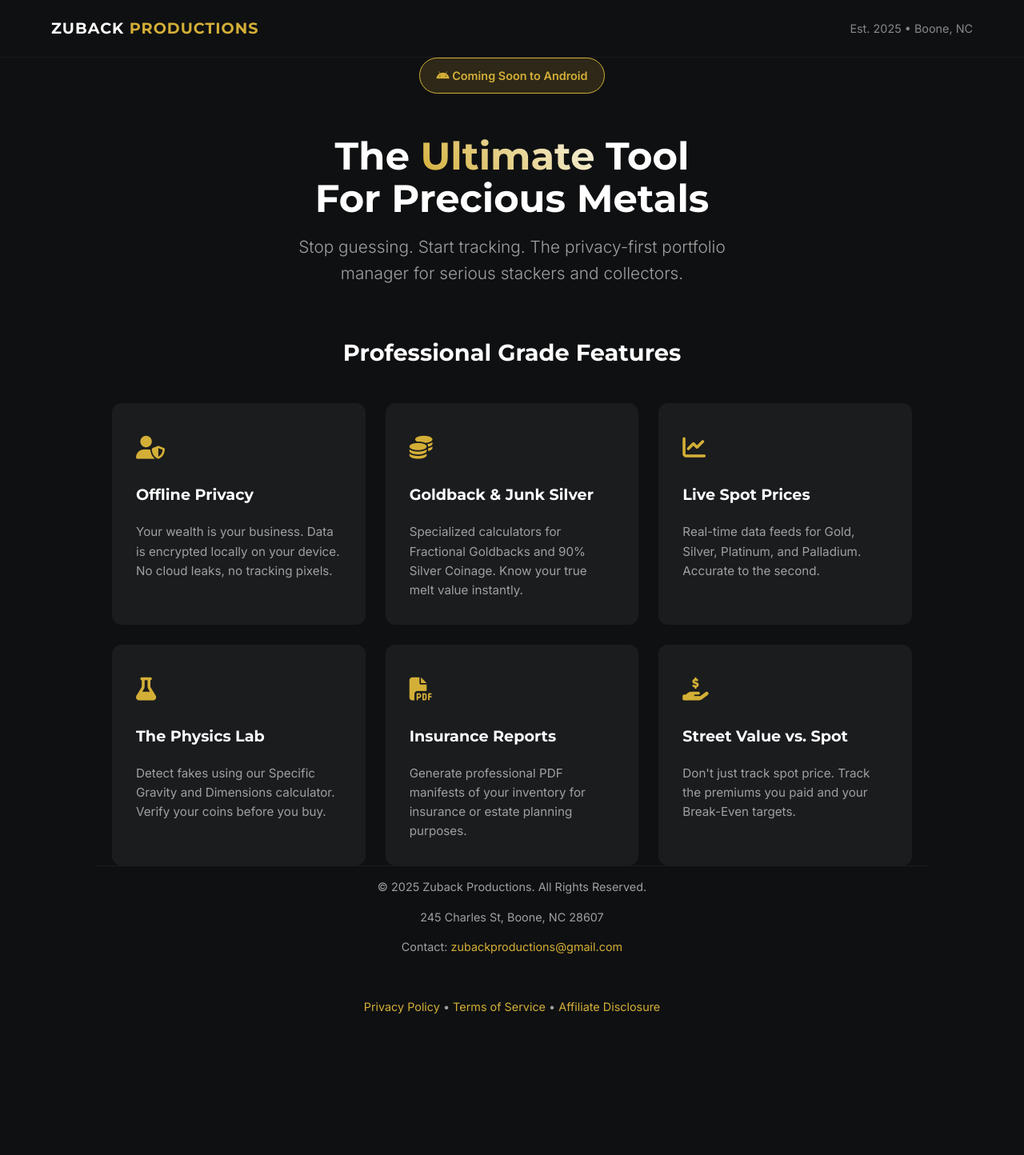
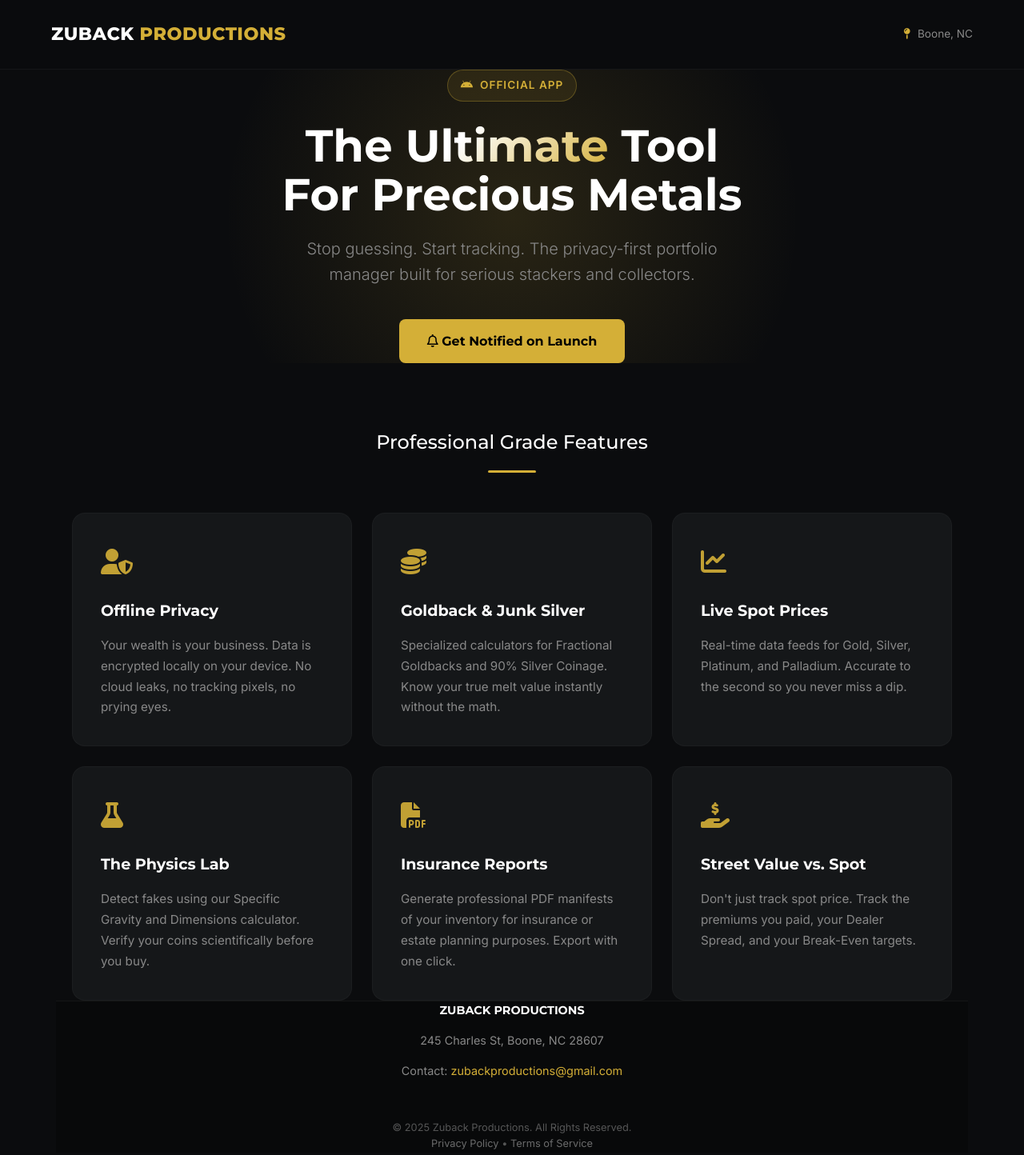
Before and after one commit to Zuback/zubackproductions.github.io, a plain HTML site: page index.html in a window 1280 px wide. Shown: the whole page at 80% size. Before the commit the page ends 1284 px from the top, so only its background shows below. Drawn offline with Linux system fonts and the light colour scheme.

Commit message:
Final website update

```diff
--- a/index.html
+++ b/index.html
@@ -14,11 +14,11 @@
     <style>
         :root {
             --gold: #D4AF37;
-            --gold-light: #F4C430;
-            --dark: #0f1012;
-            --card-bg: #1A1C1E;
+            --gold-glow: rgba(212, 175, 55, 0.15);
+            --dark: #0b0c0e;
+            --card-bg: #151719;
             --text: #e0e0e0;
-            --text-muted: #a0a0a0;
+            --text-muted: #888;
         }
 
         body {
@@ -28,44 +28,73 @@
             background: var(--dark);
             color: var(--text);
             line-height: 1.6;
+            overflow-x: hidden;
         }
 
-        /* Navigation Bar */
+        /* PREMIUM NAVIGATION */
         nav {
             display: flex;
             justify-content: space-between;
             align-items: center;
-            padding: 20px 5%;
+            padding: 25px 5%;
+            background: rgba(11, 12, 14, 0.95);
+            backdrop-filter: blur(10px);
             border-bottom: 1px solid rgba(255,255,255,0.05);
+            position: sticky;
+            top: 0;
+            z-index: 100;
         }
         .brand {
             font-family: 'Montserrat', sans-serif;
-            font-weight: 700;
-            font-size: 1.2rem;
+            font-weight: 800;
+            font-size: 1.4rem;
             color: #fff;
-            letter-spacing: 1px;
+            letter-spacing: 0.5px;
             text-transform: uppercase;
         }
         .brand span { color: var(--gold); }
+        .location { font-size: 0.85rem; color: var(--text-muted); font-weight: 500; }
 
-        .container { max-width: 1000px; margin: 0 auto; padding: 0 20px; text-align: center; }
+        .container { max-width: 1100px; margin: 0 auto; padding: 0 20px; text-align: center; }
 
-        /* Hero Section */
-        header { padding: 80px 20px 60px; }
+        /* HERO SECTION */
+        header {
+            padding: 100px 20px 80px;
+            background: radial-gradient(circle at center, var(--gold-glow) 0%, transparent 60%);
+        }
+
+        .badge {
+            background: rgba(212, 175, 55, 0.1);
+            color: var(--gold);
+            padding: 8px 16px;
+            border-radius: 50px;
+            display: inline-flex;
+            align-items: center;
+            gap: 8px;
+            font-weight: 600;
+            border: 1px solid rgba(212, 175, 55, 0.3);
+            font-size: 0.85rem;
+            margin-bottom: 25px;
+            text-transform: uppercase;
+            letter-spacing: 1px;
+        }
+
         h1 {
             font-family: 'Montserrat', sans-serif;
-            font-size: 3rem;
-            margin-bottom: 15px;
+            font-size: 3.5rem;
+            margin: 0 auto 20px;
             color: #fff;
             line-height: 1.1;
+            max-width: 900px;
         }
         h1 span {
-            background: -webkit-linear-gradient(45deg, var(--gold), #F8F4E3);
+            background: linear-gradient(135deg, #fff 30%, var(--gold) 100%);
             -webkit-background-clip: text;
             -webkit-text-fill-color: transparent;
         }
+
         h2 {
-            font-size: 1.3rem;
+            font-size: 1.25rem;
             font-weight: 300;
             color: var(--text-muted);
             margin-bottom: 40px;
@@ -73,51 +102,70 @@
             margin-left: auto;
             margin-right: auto;
         }
-        .badge {
-            background: rgba(212, 175, 55, 0.15);
-            color: var(--gold);
-            padding: 10px 20px;
-            border-radius: 50px;
+
+        .cta-button {
             display: inline-block;
-            font-weight: 600;
-            border: 1px solid var(--gold);
-            font-size: 0.9rem;
-            margin-bottom: 20px;
+            background: var(--gold);
+            color: #000;
+            padding: 15px 35px;
+            font-weight: 700;
+            border-radius: 8px;
+            text-decoration: none;
+            font-family: 'Montserrat', sans-serif;
+            transition: transform 0.2s, box-shadow 0.2s;
+        }
+        .cta-button:hover {
+            transform: translateY(-2px);
+            box-shadow: 0 10px 20px rgba(212, 175, 55, 0.2);
+            background: #e5c14d;
         }
 
-        /* Features Grid */
+        /* FEATURES GRID */
         .section-title {
-            margin-top: 60px;
+            margin-top: 80px;
             font-family: 'Montserrat', sans-serif;
-            font-size: 1.8rem;
+            font-size: 1.5rem;
             color: #fff;
-            margin-bottom: 40px;
+            margin-bottom: 50px;
+            position: relative;
+            display: inline-block;
+        }
+        .section-title::after {
+            content: '';
+            display: block;
+            width: 60px;
+            height: 3px;
+            background: var(--gold);
+            margin: 15px auto 0;
+            border-radius: 2px;
         }
 
         .grid {
             display: grid;
-            grid-template-columns: repeat(auto-fit, minmax(300px, 1fr));
+            grid-template-columns: repeat(auto-fit, minmax(320px, 1fr));
             gap: 25px;
             text-align: left;
         }
 
         .card {
             background: var(--card-bg);
-            padding: 30px;
-            border-radius: 12px;
-            border-top: 3px solid transparent;
-            transition: transform 0.2s ease, border-color 0.2s ease;
+            padding: 35px;
+            border-radius: 16px;
+            border: 1px solid rgba(255,255,255,0.03);
+            transition: all 0.3s ease;
         }
 
         .card:hover {
             transform: translateY(-5px);
-            border-color: var(--gold);
+            border-color: rgba(212, 175, 55, 0.3);
+            box-shadow: 0 10px 30px rgba(0,0,0,0.3);
         }
 
         .card-icon {
-            font-size: 1.8rem;
+            font-size: 2rem;
             color: var(--gold);
             margin-bottom: 20px;
+            opacity: 0.9;
         }
 
         .card h3 {
@@ -125,28 +173,39 @@
             color: #fff;
             font-family: 'Montserrat', sans-serif;
             font-size: 1.2rem;
+            margin-bottom: 10px;
         }
         .card p {
             color: var(--text-muted);
             font-size: 0.95rem;
             margin-bottom: 0;
+            line-height: 1.7;
         }
 
-        /* Footer */
+        /* FOOTER */
         footer {
-            margin-top: 100px;
-            padding: 40px 20px;
+            margin-top: 120px;
+            padding: 60px 20px;
             border-top: 1px solid rgba(255,255,255,0.05);
             font-size: 0.9rem;
             color: var(--text-muted);
+            background: #08090a;
         }
-        footer a { color: var(--gold); text-decoration: none; transition: color 0.2s; }
-        footer a:hover { color: #fff; }
+        footer .brand-small {
+            font-family: 'Montserrat', sans-serif;
+            font-weight: 700;
+            color: #fff;
+            margin-bottom: 10px;
+            display: block;
+        }
+        footer a { color: var(--gold); text-decoration: none; transition: opacity 0.2s; }
+        footer a:hover { opacity: 0.8; }
 
-        @media (max-width: 600px) {
-            h1 { font-size: 2.2rem; }
+        @media (max-width: 768px) {
+            h1 { font-size: 2.5rem; }
             .grid { grid-template-columns: 1fr; }
-            nav { flex-direction: column; gap: 10px; }
+            nav { flex-direction: column; gap: 15px; }
+            header { padding-top: 60px; }
         }
     </style>
 </head>
@@ -154,70 +213,74 @@
 
     <nav>
         <div class="brand">Zuback <span>Productions</span></div>
-        <div style="font-size: 0.9rem; color: #888;">Est. 2025 • Boone, NC</div>
+        <div class="location"><i class="fa-solid fa-map-pin" style="color:var(--gold); margin-right:5px;"></i> Boone, NC</div>
     </nav>
 
     <header class="container">
         <div class="badge">
-            <i class="fa-brands fa-android"></i> Coming Soon to Android
+            <i class="fa-brands fa-android"></i> Official App
         </div>
 
         <h1>The <span>Ultimate</span> Tool<br>For Precious Metals</h1>
-        <h2>Stop guessing. Start tracking. The privacy-first portfolio manager for serious stackers and collectors.</h2>
+        <h2>Stop guessing. Start tracking. The privacy-first portfolio manager built for serious stackers and collectors.</h2>
+
+        <a href="mailto:zubackproductions@gmail.com?subject=Notify Me On Launch" class="cta-button">
+            <i class="fa-regular fa-bell"></i> Get Notified on Launch
+        </a>
     </header>
 
     <div class="container">
 
-        <h3 class="section-title">Professional Grade Features</h3>
+        <div class="section-title">Professional Grade Features</div>
 
         <div class="grid">
             <div class="card">
                 <div class="card-icon"><i class="fa-solid fa-user-shield"></i></div>
                 <h3>Offline Privacy</h3>
-                <p>Your wealth is your business. Data is encrypted locally on your device. No cloud leaks, no tracking pixels.</p>
+                <p>Your wealth is your business. Data is encrypted locally on your device. No cloud leaks, no tracking pixels, no prying eyes.</p>
             </div>
 
             <div class="card">
                 <div class="card-icon"><i class="fa-solid fa-coins"></i></div>
                 <h3>Goldback & Junk Silver</h3>
-                <p>Specialized calculators for Fractional Goldbacks and 90% Silver Coinage. Know your true melt value instantly.</p>
+                <p>Specialized calculators for Fractional Goldbacks and 90% Silver Coinage. Know your true melt value instantly without the math.</p>
             </div>
 
             <div class="card">
                 <div class="card-icon"><i class="fa-solid fa-chart-line"></i></div>
                 <h3>Live Spot Prices</h3>
-                <p>Real-time data feeds for Gold, Silver, Platinum, and Palladium. Accurate to the second.</p>
+                <p>Real-time data feeds for Gold, Silver, Platinum, and Palladium. Accurate to the second so you never miss a dip.</p>
             </div>
 
             <div class="card">
                 <div class="card-icon"><i class="fa-solid fa-flask"></i></div>
                 <h3>The Physics Lab</h3>
-                <p>Detect fakes using our Specific Gravity and Dimensions calculator. Verify your coins before you buy.</p>
+                <p>Detect fakes using our Specific Gravity and Dimensions calculator. Verify your coins scientifically before you buy.</p>
             </div>
 
             <div class="card">
                 <div class="card-icon"><i class="fa-solid fa-file-pdf"></i></div>
                 <h3>Insurance Reports</h3>
-                <p>Generate professional PDF manifests of your inventory for insurance or estate planning purposes.</p>
+                <p>Generate professional PDF manifests of your inventory for insurance or estate planning purposes. Export with one click.</p>
             </div>
 
             <div class="card">
                 <div class="card-icon"><i class="fa-solid fa-hand-holding-dollar"></i></div>
                 <h3>Street Value vs. Spot</h3>
-                <p>Don't just track spot price. Track the premiums you paid and your Break-Even targets.</p>
+                <p>Don't just track spot price. Track the premiums you paid, your Dealer Spread, and your Break-Even targets.</p>
             </div>
         </div>
     </div>
 
     <footer class="container">
-        <p>&copy; 2025 Zuback Productions. All Rights Reserved.</p>
+        <span class="brand-small">ZUBACK PRODUCTIONS</span>
         <p>245 Charles St, Boone, NC 28607</p>
         <p>Contact: <a href="mailto:zubackproductions@gmail.com">zubackproductions@gmail.com</a></p>
         <br>
-        <p>
-            <a href="#">Privacy Policy</a> •
-            <a href="#">Terms of Service</a> •
-            <a href="#">Affiliate Disclosure</a>
+        <p style="font-size: 0.8rem; opacity: 0.6;">
+            &copy; 2025 Zuback Productions. All Rights Reserved.<br>
+            <a href="#" style="color:#aaa;">Privacy Policy</a> •
+            <a href="#" style="color:#aaa;">Terms of Service</a>
         </p>
     </footer>
 
```
